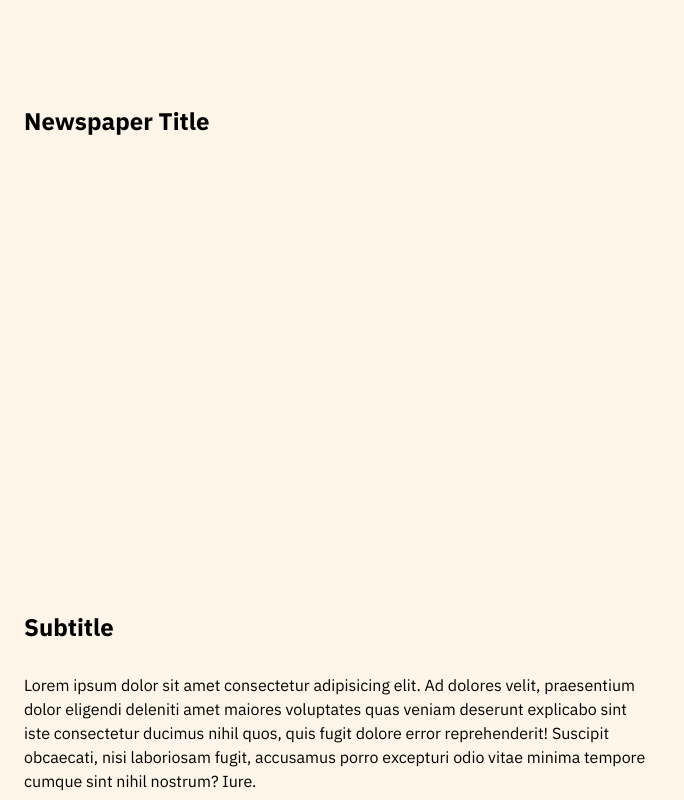
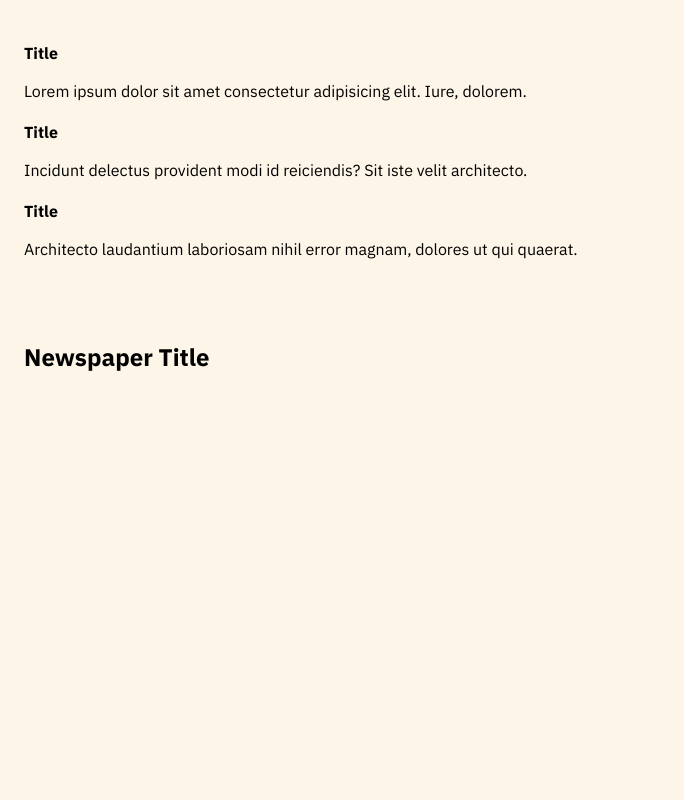
Before and after one commit to SeanG864/webdesign-frameworks, a plain HTML site: page index.html in a window 1280 px wide. Shown: the top 800 px of the page, without its empty margins (0-684 px from the left). Drawn offline with Linux system fonts and the light colour scheme.

Commit message:
test commit

```diff
--- a/webdesign-framework/IXD_1/IXD_1/index.html
+++ b/index.html
@@ -15,6 +15,19 @@
 		<title>Typesetting 101</title>
 	</head>
 	<body>
+		<!-- .box*3>h4{Title}+p>lorem10 -->
+		 <div class="box">
+			<h4>Title</h4>
+			<p>Lorem ipsum dolor sit amet consectetur adipisicing elit. Iure, dolorem.</p>
+		 </div>
+		 <div class="box">
+			<h4>Title</h4>
+			<p>Incidunt delectus provident modi id reiciendis? Sit iste velit architecto.</p>
+		 </div>
+		 <div class="box">
+			<h4>Title</h4>
+			<p>Architecto laudantium laboriosam nihil error magnam, dolores ut qui quaerat.</p>
+		 </div>
 		<article class="flow">
 			<h1>Newspaper Title</h1>
 			<!-- 1 h1 per page -->
```
Also changed, not shown: css/style.css (renamed from webdesign-framework/IXD_1/IXD_1/css/style.css).
